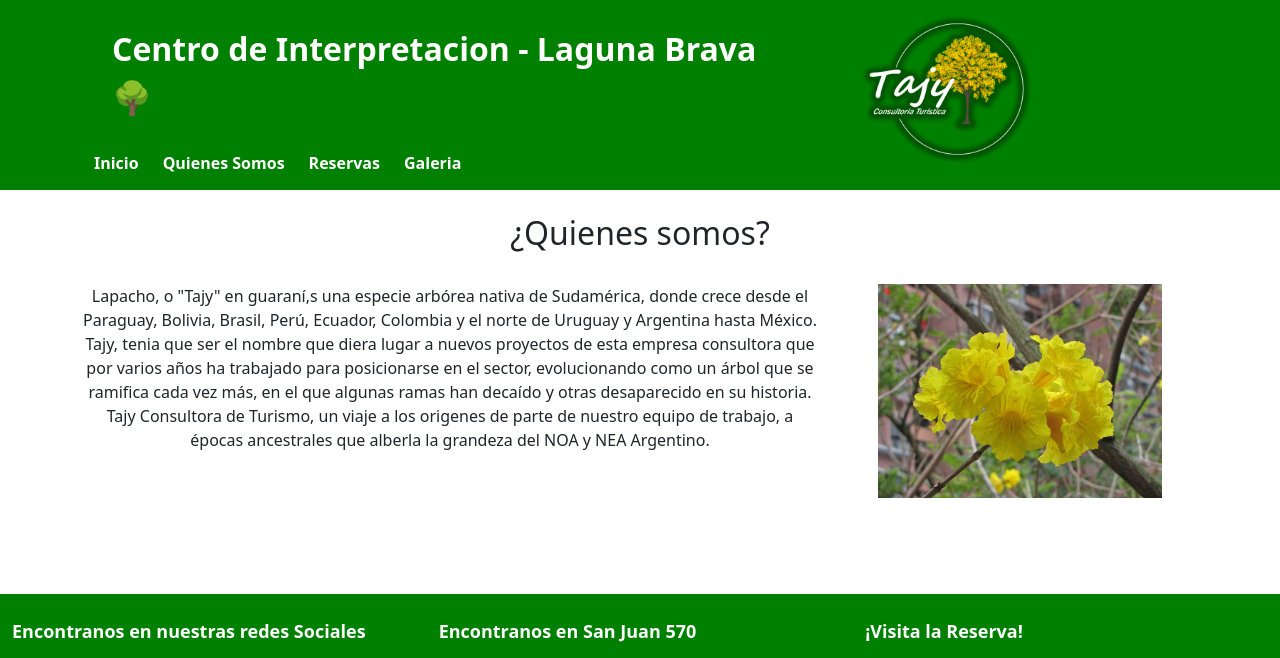
After one commit to sqlote/sqlote.github.io, a PHP site: page /lagunabrava/tajy.html in a window 1280 px wide. The commit adds this page. Shown: the top 658 px of the page. Run offline with PHP 8.4, Linux system fonts and the light colour scheme.

Commit message:
updating tajy, gallery. Laguna brava

```diff
--- a/lagunabrava/style.css
+++ b/lagunabrava/style.css
@@ -106,3 +106,8 @@ header a:hover{
     font-size: large;
     font-weight: bold;
 }
+
+
+#tajy{
+    justify-content: right  ;
+}
--- /dev/null
+++ b/lagunabrava/tajy.html
@@ -0,0 +1,111 @@
+<!doctype html>
+<html lang="en">
+  <head>
+    <meta charset="utf-8">
+    <meta name="viewport" content="width=device-width, initial-scale=1">
+    <title>CDI | Laguna Brava</title>
+    <link rel="icon" type="image/x-icon" href="/favicon.ico">
+    <link href="https://cdn.jsdelivr.net/npm/bootstrap@5.2.2/dist/css/bootstrap.min.css" rel="stylesheet" integrity="sha384-Zenh87qX5JnK2Jl0vWa8Ck2rdkQ2Bzep5IDxbcnCeuOxjzrPF/et3URy9Bv1WTRi" crossorigin="anonymous">
+    <link rel="stylesheet" href="style.css">
+  </head>
+  <body>
+
+    <header>
+        <div id="navbar" class="container-fluid">
+        <div class="container ">
+            <div class="row">
+                <div class="col-8">
+                        <p class="logo"> Centro de Interpretacion - Laguna Brava 🌳</p>
+                <nav>
+                    <a href="index.html">Inicio</a>
+                    <a href="#acercaCentro">Quienes Somos</a>
+                    <a href="#reservas">Reservas</a>
+                    <a href="galeria.html">Galeria</a>
+                </nav>
+            </div>
+            <div class="col-4">
+                <a href="tajy.html"> <img src="img/tajy.png" width="50%" alt=""> </a>
+            </div>
+            </div>
+</div>
+</div>
+    </header>
+
+            <center>
+                    <section>
+                        <br>
+                        <div id="tajy" class="container">
+                        <h2>¿Quienes somos?</h2> <br>
+                <div class="row">
+                    <div class="col-8">
+                        <p> Lapacho, o "Tajy" en guaraní,s una especie arbórea nativa de Sudamérica, donde crece desde el Paraguay, Bolivia, Brasil, Perú, Ecuador, Colombia y el norte de Uruguay y Argentina hasta México. <br>
+
+                            Tajy, tenia que ser el nombre que diera lugar a nuevos proyectos de esta empresa consultora que por varios años ha trabajado para posicionarse en el sector, evolucionando como un árbol que se ramifica cada vez más, en el que algunas ramas han decaído y otras desaparecido en su historia. <br>
+
+                             Tajy Consultora de Turismo, un viaje a los origenes de parte de nuestro equipo de trabajo, a épocas ancestrales que alberla la grandeza del NOA y NEA Argentino.
+
+                        </p>
+                    </div>
+                    <div class="col-4">
+                        <!-- <img src="img/lapacho1.png" width="80%" alt=""> <br> <br> -->
+                        <img src="img/lapacho2.jpg" width="80%" alt="">
+
+                    </div>
+                </div>
+            </div>
+                    </section>
+
+
+            </center>
+
+
+
+
+
+
+
+    <footer>
+        <br><br><br><br>
+     <div id="footer" class="container-fluid py-4">
+        <div class="row">
+            <div class="col-4">
+                <p>Encontranos en nuestras redes Sociales</p>
+                <div class="redesFooter">
+                <a href="#"><svg xmlns="http://www.w3.org/2000/svg" class="icon icon-tabler icon-tabler-brand-instagram" width="24" height="24" viewBox="0 0 24 24" stroke-width="2" stroke="currentColor" fill="none" stroke-linecap="round" stroke-linejoin="round">
+                    <path stroke="none" d="M0 0h24v24H0z" fill="none"></path>
+                    <rect x="4" y="4" width="16" height="16" rx="4"></rect>
+                    <circle cx="12" cy="12" r="3"></circle>
+                    <line x1="16.5" y1="7.5" x2="16.5" y2="7.501"></line>
+                 </svg></a>
+                <a href="#"><svg xmlns="http://www.w3.org/2000/svg" class="icon icon-tabler icon-tabler-brand-facebook" width="24" height="24" viewBox="0 0 24 24" stroke-width="2" stroke="currentColor" fill="none" stroke-linecap="round" stroke-linejoin="round">
+                    <path stroke="none" d="M0 0h24v24H0z" fill="none"></path>
+                    <path d="M7 10v4h3v7h4v-7h3l1 -4h-4v-2a1 1 0 0 1 1 -1h3v-4h-3a5 5 0 0 0 -5 5v2h-3"></path>
+                 </svg></a>
+                <a href="#"><svg xmlns="http://www.w3.org/2000/svg" class="icon icon-tabler icon-tabler-brand-linkedin" width="24" height="24" viewBox="0 0 24 24" stroke-width="2" stroke="currentColor" fill="none" stroke-linecap="round" stroke-linejoin="round">
+                    <path stroke="none" d="M0 0h24v24H0z" fill="none"></path>
+                    <rect x="4" y="4" width="16" height="16" rx="2"></rect>
+                    <line x1="8" y1="11" x2="8" y2="16"></line>
+                    <line x1="8" y1="8" x2="8" y2="8.01"></line>
+                    <line x1="12" y1="16" x2="12" y2="11"></line>
+                    <path d="M16 16v-3a2 2 0 0 0 -4 0"></path>
+                 </svg></a>
+                </div>
+            </div>
+                    <div class="col-4">
+                            <p>Encontranos en San Juan 570</p>
+                            <iframe src="https://www.google.com/maps/embed?pb=!1m18!1m12!1m3!1d468.8351140806048!2d-58.83675398018747!3d-27.463926819250123!2m3!1f0!2f0!3f0!3m2!1i1024!2i768!4f13.1!3m3!1m2!1s0x94456ca597aba5a7%3A0x40660f64bfd992b!2sSan%20Juan%20570%2C%20W3400%20CBB%2C%20Corrientes!5e0!3m2!1ses!2sar!4v1667163342951!5m2!1ses!2sar" width="300" height="150" style="border:10px;" allowfullscreen="" loading="lazy" referrerpolicy="no-referrer-when-downgrade"></iframe>
+                    </div>
+                        <div class="col-4">
+                           <p>¡Visita la Reserva!</p>
+                            <iframe src="https://www.google.com/maps/embed?pb=!1m18!1m12!1m3!1d3539.5322558877365!2d-58.704809383379384!3d-27.483817777136142!2m3!1f0!2f0!3f0!3m2!1i1024!2i768!4f13.1!3m3!1m2!1s0x9445419850dacdd7%3A0x2c0f4370db50517b!2sReserva%20Natural%20Laguna%20Brava!5e0!3m2!1ses!2sar!4v1667163659117!5m2!1ses!2sar" width="300" height="150" style="border:0;" allowfullscreen="" loading="lazy" referrerpolicy="no-referrer-when-downgrade"></iframe>
+                        </div>
+        </div>
+        <br>
+     </div>
+
+    </footer>
+    <script src="https://cdn.jsdelivr.net/npm/bootstrap@5.2.2/dist/js/bootstrap.bundle.min.js" integrity="sha384-OERcA2EqjJCMA+/3y+gxIOqMEjwtxJY7qPCqsdltbNJuaOe923+mo//f6V8Qbsw3" crossorigin="anonymous"></script>
+    <script src="https://cdn.jsdelivr.net/npm/@popperjs/core@2.11.6/dist/umd/popper.min.js" integrity="sha384-oBqDVmMz9ATKxIep9tiCxS/Z9fNfEXiDAYTujMAeBAsjFuCZSmKbSSUnQlmh/jp3" crossorigin="anonymous"></script>
+<script src="https://cdn.jsdelivr.net/npm/bootstrap@5.2.2/dist/js/bootstrap.min.js" integrity="sha384-IDwe1+LCz02ROU9k972gdyvl+AESN10+x7tBKgc9I5HFtuNz0wWnPclzo6p9vxnk" crossorigin="anonymous"></script>
+</body>
+</html>
```
Also changed, not shown: lagunabrava/galeria.html (+14 -6 lines), lagunabrava/index.html (+16 -2 lines), lagunabrava/img/lapacho1.png (added), lagunabrava/img/lapacho2.jpg (added), lagunabrava/img/tajy.jpeg (added), lagunabrava/img/tajy.png (added).
